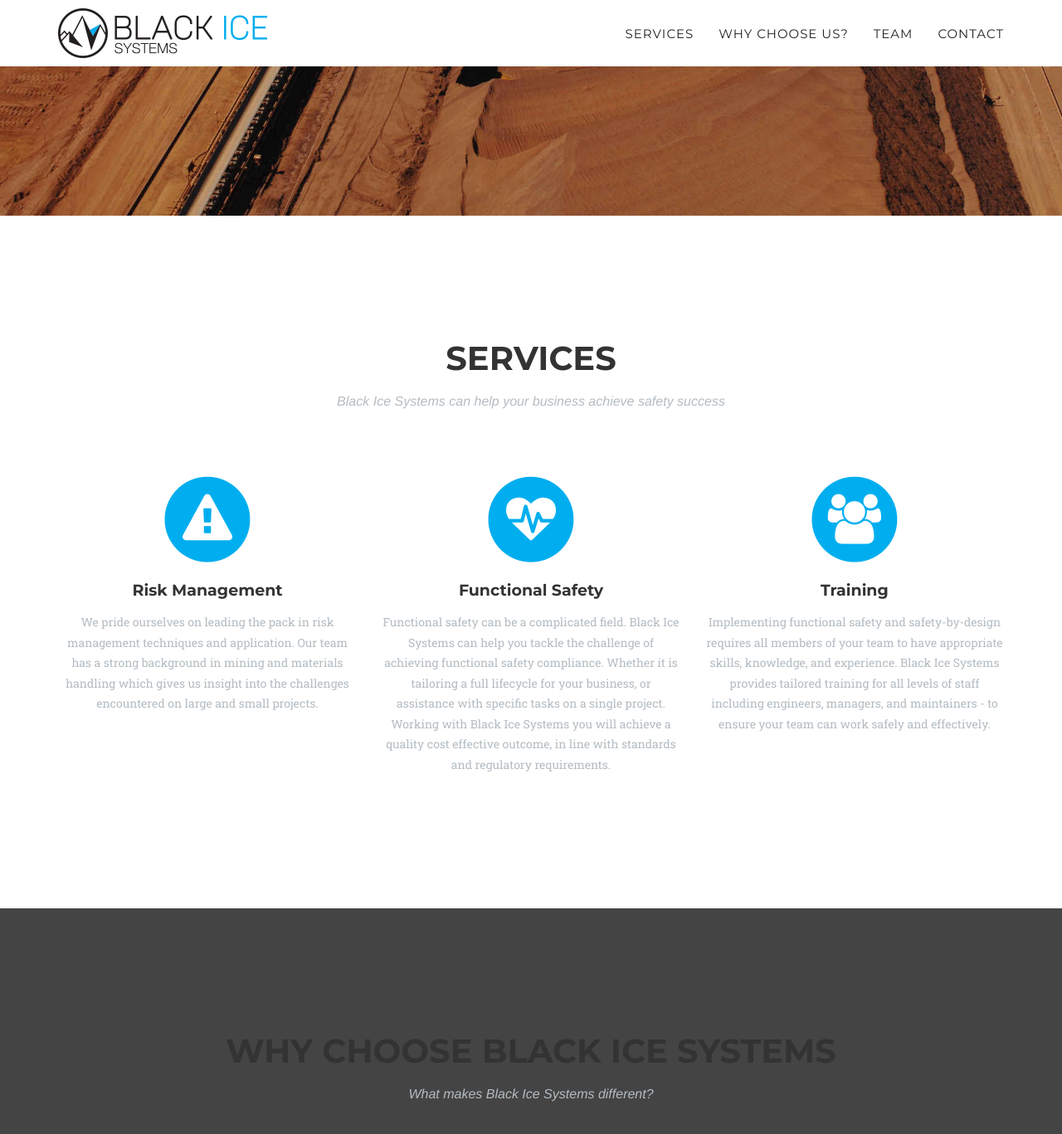
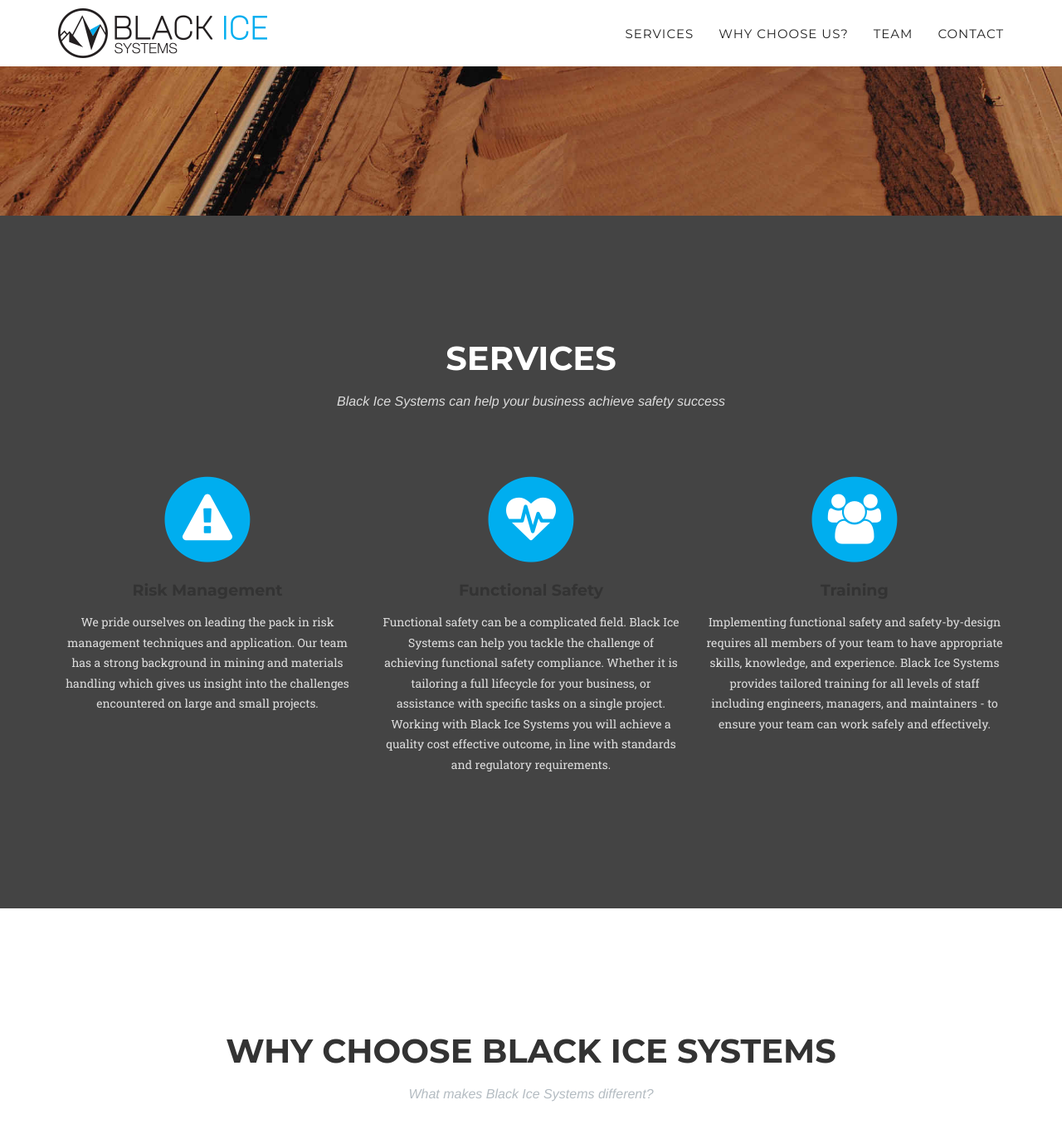
Before and after one commit to BlackIceSystems/blackicesystems, a Jekyll site: the page built from index.html, in a window 1280 px wide and 1400 px high, scrolled down 573 px. Shown: the top 1367 px of the window at 83% size. Built offline with Jekyll 4.4.1, drawn with Linux system fonts in a browser that asks for light colours; some web fonts are replaced; some of the changed text lies outside the part shown.

Commit message:
contrast

```diff
--- a/_includes/services.html
+++ b/_includes/services.html
@@ -1,5 +1,5 @@
 <!-- Services Section -->
-    <section id="services">
+    <section id="services"  class="bg-light-gray">
         <div class="container">
             <div class="row">
                 <div class="col-lg-12 text-center">
--- a/_includes/why_us.html
+++ b/_includes/why_us.html
@@ -1,5 +1,5 @@
 <!-- Why Choose Us Section -->
-    <section id="why" class="bg-light-gray">
+    <section id="why">
         <div class="container">
             <div class="row">
                 <div class="col-lg-12 text-center">
@@ -27,10 +27,10 @@
                 <div class="col-md-4">
                     <span class="fa-stack fa-4x">
                         <i class="fa fa-circle fa-stack-2x text-primary"></i>
-                        <i class="fa fa-check fa-stack-1x fa-inverse"></i>
+                        <i class="fa fa-trophy fa-stack-1x fa-inverse"></i>
                     </span>
                     <h4 class="service-heading">Professional</h4>
-                    <p class="text-muted">At Black Ice Systems we pride ourselves on professional project delivery. Our own engineering systems and processes are built in line with the requirements of AS61508, the "parent" functional safety standard, which allows us to deliver professional high value results for our customers.</p>
+                    <p class="text-muted">At Black Ice Systems we pride ourselves on professional project delivery. Our own engineering systems and processes are built in line with the requirements of AS61508, the "parent" functional safety standard, which allows us to deliver consistently high quality results for our customers. We aim to exceed client expectations in all of our projects, and work hard to achieve this goal.</p>
                 </div>
             </div>
         </div>
```
Also changed, not shown: _includes/css/agency.css (+12 -0 lines).
